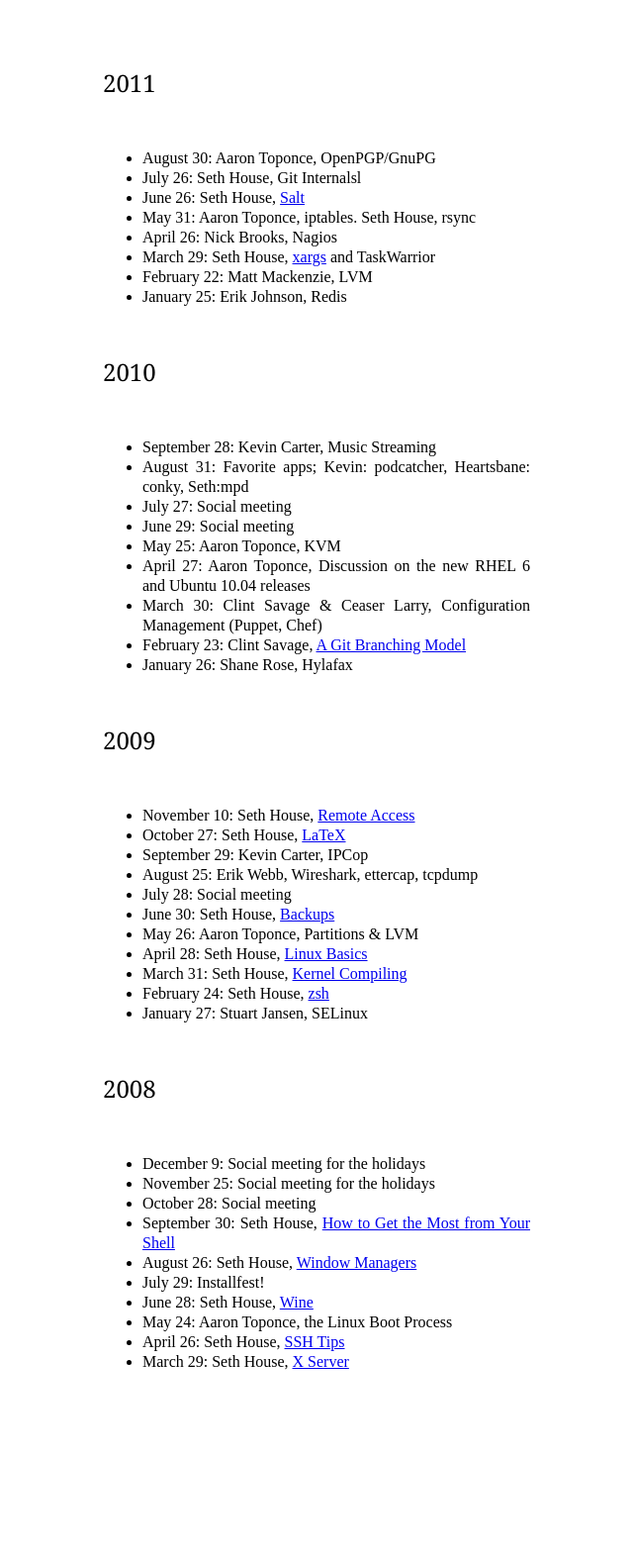
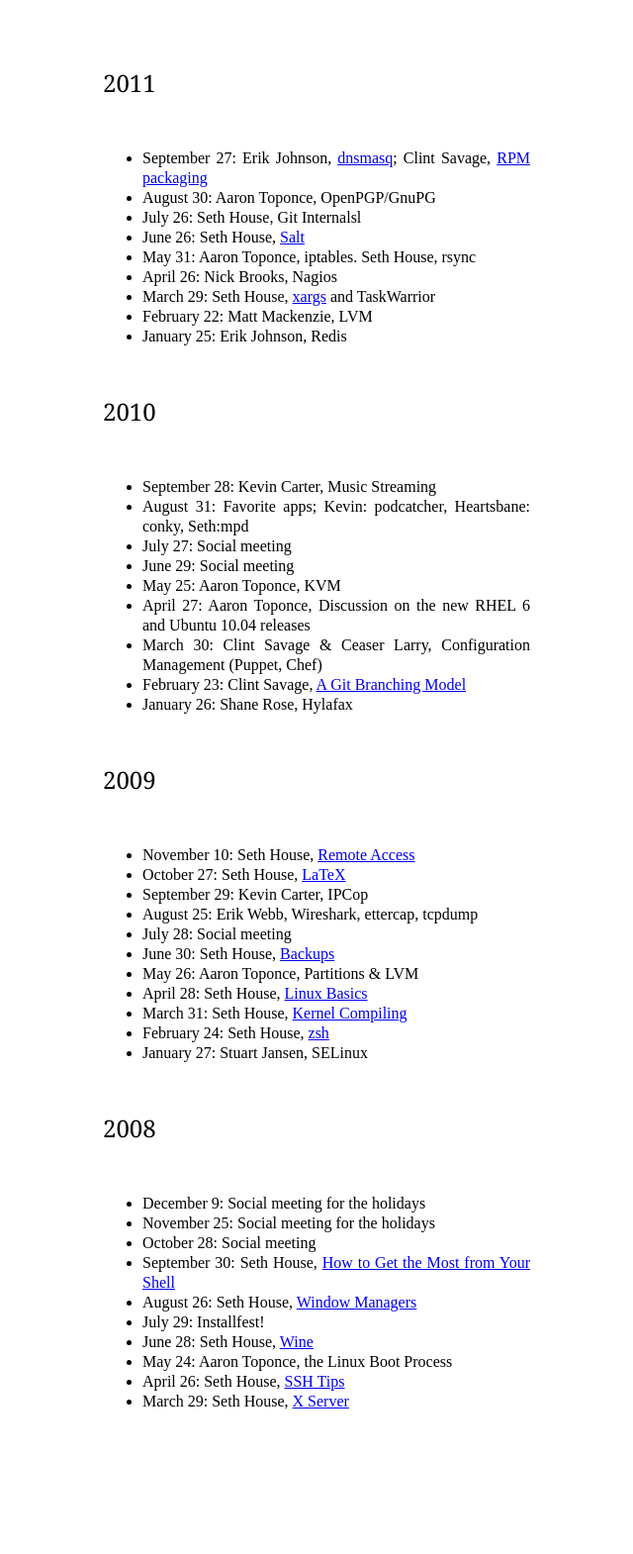
Before and after one commit to oalug/oalug.github.com, a Jekyll site: the page built from presentations.markdown, in a window 1280 px wide. Shown: the whole page at 99% size, without its empty margins (284-924 px from the left). Built offline with Jekyll 4.4.1, drawn with Linux system fonts in a browser that asks for light colours; some web fonts are replaced; before the commit the page ends 1530 px from its top, so only the background shows below that.

Commit message:
Added September 2011 meeting notes

```diff
--- a/presentations.markdown
+++ b/presentations.markdown
@@ -5,6 +5,7 @@
 
 2011
 ----
+* September 27: Erik Johnson, [dnsmasq](https://github.com/downloads/oalug/oalug.github.com/dnsmasq.pdf); Clint Savage, [RPM packaging](https://groups.google.com/forum/#!topic/oalug/O-GMPbjTEws)
 * August 30: Aaron Toponce, OpenPGP/GnuPG
 * July 26: Seth House, Git Internalsl
 * June 26: Seth House, [Salt](https://github.com/whiteinge/presentations/tree/master/oalug_2011-06-28_salt)
```
